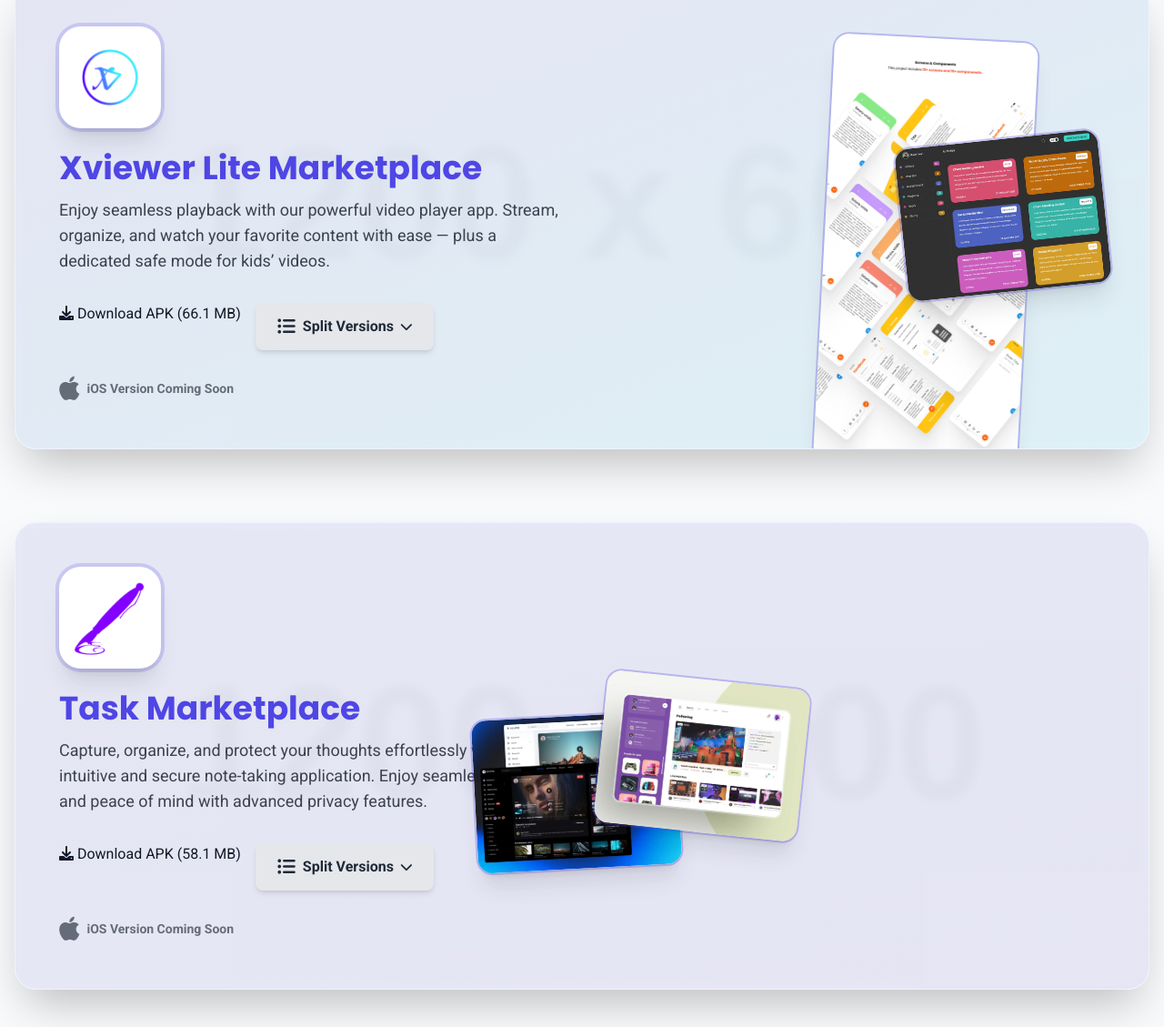
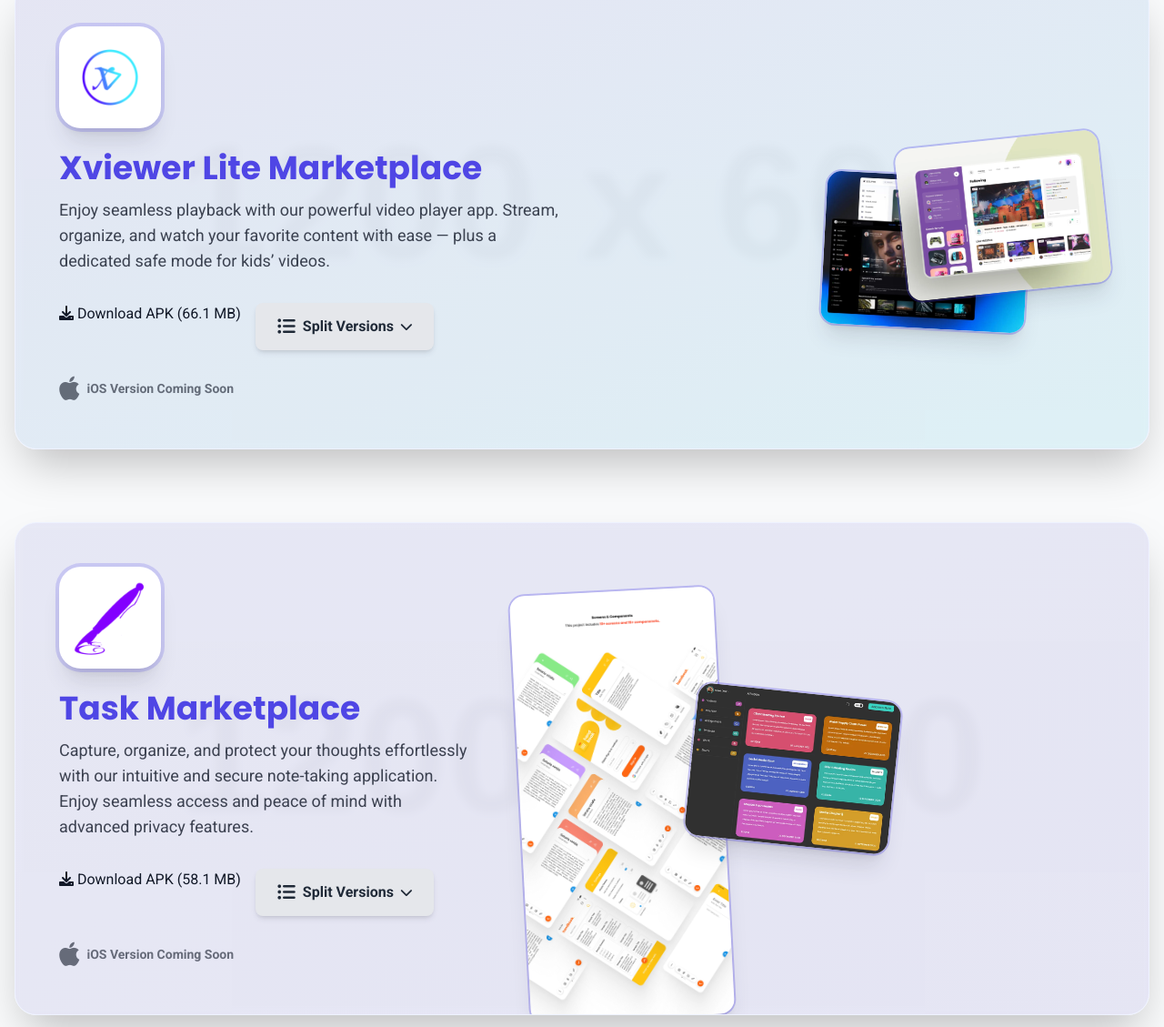
Before and after one commit to adeyemoadeniyi99-web/est-applications, a website: page index.html in a window 1280 px wide. Shown: the part 861-1990 px from the top of the page at 91% size. Drawn offline with nearby package versions, Linux system fonts and the light colour scheme; placeholder pictures from the web are drawn by us.

```diff
--- a/index.html
+++ b/index.html
@@ -167,15 +167,15 @@
                         </div>
 
                         <div class="relative flex justify-center items-center lg:justify-end min-h-[300px]">
-                            <img src="./assets/screenshots/e-commerce-ss1.png" alt="E-Commerce Screenshot 1" class="w-48 md:w-56 rounded-2xl shadow-xl ring-2 ring-brand-primary/30 transform -rotate-6 hover:rotate-0 transition-transform duration-500 z-10">
-                            <img src="./assets/screenshots/e-commerce-ss2.png" alt="E-Commerce Screenshot 2" class="absolute left-1/2 top-1/2 -translate-x-1/2 -translate-y-1/2 w-48 md:w-56 rounded-2xl shadow-xl ring-2 ring-brand-primary/30 transform rotate-3 hover:rotate-0 transition-transform duration-500 ml-20 mt-10 z-0">
+                            <img src="./assets/screenshots/productivity-ss1.png" alt="E-Commerce Screenshot 1" class="w-48 md:w-56 rounded-2xl shadow-xl ring-2 ring-brand-primary/30 transform -rotate-6 hover:rotate-0 transition-transform duration-500 z-10">
+                            <img src="./assets/screenshots/productivity-ss2.png" alt="E-Commerce Screenshot 2" class="absolute left-1/2 top-1/2 -translate-x-1/2 -translate-y-1/2 w-48 md:w-56 rounded-2xl shadow-xl ring-2 ring-brand-primary/30 transform rotate-3 hover:rotate-0 transition-transform duration-500 ml-20 mt-10 z-0">
                         </div>
                     </div>
                 </div>
 
                 <div class="app-card bg-gradient-to-br from-brand-secondary/10 to-brand-primary/10 dark:from-dark-card dark:to-dark-bg rounded-3xl shadow-2xl p-6 md:p-10 lg:p-12 border border-brand-light dark:border-dark-card relative overflow-hidden group scroll-snap-y-item">
                     <div class="absolute inset-0 bg-cover bg-center opacity-10 dark:opacity-5 blur-sm z-0" style="background-image: url('https://via.placeholder.com/1200x600.png?text=Productivity+App+Banner');"></div>
-                    <div class="relative z-10 grid grid-cols-1 lg:grid-cols-2 gap-10 items-center">
+                    <div class="relative z-10 grid grid-cols-1 lg:grid-cols-2 gap-60 items-center">
                         <div class="text-center lg:text-left order-2 lg:order-1">
                             <img src="./assets/app-icons/e-commerce-logo.png" alt="Productivity App Logo" class="mx-auto lg:mx-0 w-28 h-28 rounded-3xl mb-6 shadow-xl ring-4 ring-brand-primary/20 p-2 bg-light-card dark:bg-dark-card">
                             <h4 class="text-4xl font-display font-extrabold text-brand-primary mb-3">Task Marketplace</h4>
@@ -224,8 +224,8 @@
                         </div>
 
                         <div class="relative flex justify-center items-center lg:justify-start min-h-[300px] order-1 lg:order-2">
-                            <img src="./assets/screenshots/productivity-ss1.png" alt="Productivity Screenshot 1" class="w-48 md:w-56 rounded-2xl shadow-xl ring-2 ring-brand-primary/30 transform rotate-6 hover:rotate-0 transition-transform duration-500 z-10">
-                            <img src="./assets/screenshots/productivity-ss2.png" alt="Productivity Screenshot 2" class="absolute right-1/2 top-1/2 -translate-x-1/2 -translate-y-1/2 w-48 md:w-56 rounded-2xl shadow-xl ring-2 ring-brand-primary/30 transform -rotate-3 hover:rotate-0 transition-transform duration-500 mr-20 mt-10 z-0">
+                            <img src="./assets/screenshots/e-commerce-ss1.png" alt="Productivity Screenshot 1" class="w-48 md:w-56 rounded-2xl shadow-xl ring-2 ring-brand-primary/30 transform rotate-6 hover:rotate-0 transition-transform duration-500 z-10">
+                            <img src="./assets/screenshots/e-commerce-ss2.png" alt="Productivity Screenshot 2" class="absolute right-1/2 top-1/2 -translate-x-1/2 -translate-y-1/2 w-48 md:w-56 rounded-2xl shadow-xl ring-2 ring-brand-primary/30 transform -rotate-3 hover:rotate-0 transition-transform duration-500 mr-20 mt-10 z-0">
                         </div>
                     </div>
                 </div>
```
